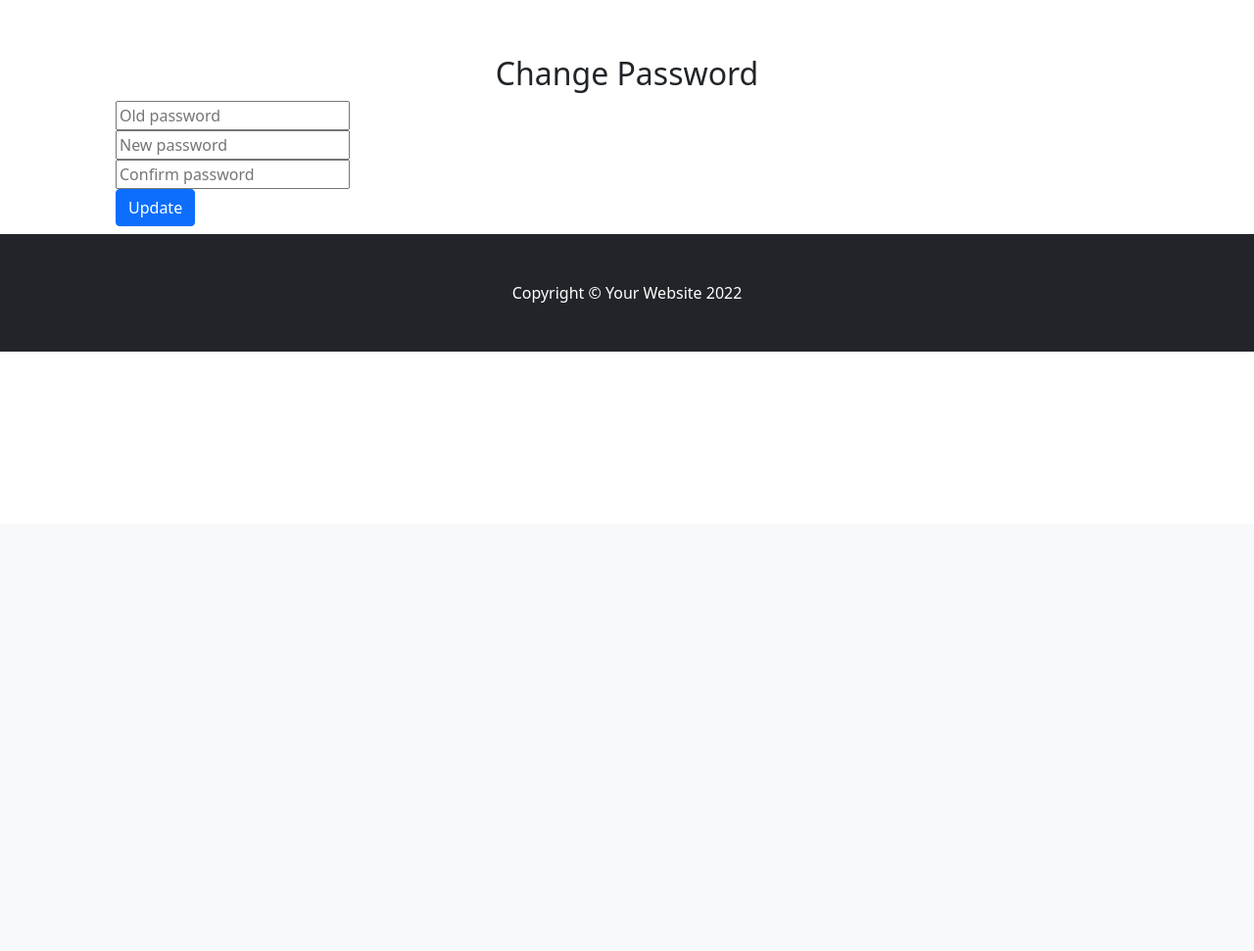
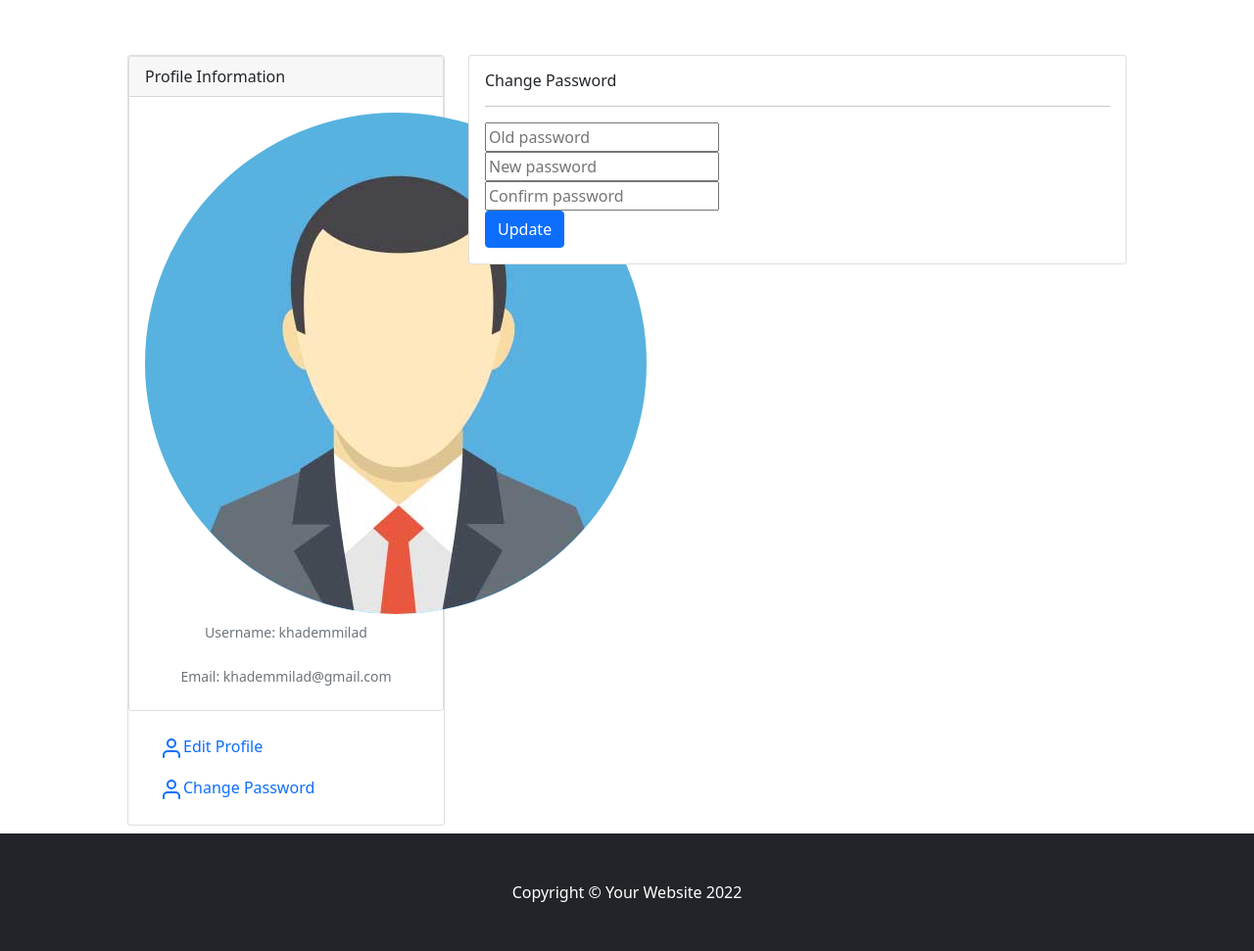
Before and after one commit to khademmilad/e-shop-django, a Django app: page /password_change/ in a window 1280 px wide. Shown: the part 265-1236 px from the top of the page at 98% size. Before the commit the page ends 624 px from the top, so only its background shows below. Run offline with Django 4.2, Linux system fonts and the light colour scheme; a user stored in the database is signed in; some libraries are stand-ins or nearby versions.

Commit message:
change reset_password part

```diff
--- /dev/null
+++ b/templates/account/base_profile.html
@@ -0,0 +1,43 @@
+{% extends 'base.html' %}
+
+{% block content %}
+<div class="container">
+    <div class="row gutters-sm">
+      <div class="col-md-4 d-none d-md-block">
+        <div class="card">
+            <div class="card mb-4 mb-xl-0">
+                <div class="card-header">Profile Information</div>
+                <div class="card-body text-center">
+                    <!-- Profile picture image-->
+                    <img class="img-account-profile rounded-circle mb-2" src="{{ user.profile_image.url }}" alt="">
+                    <div class="small font-italic text-muted mb-4">Username: {{ user }}</div>
+                    <div class="small font-italic text-muted mb-2">Email: {{ user.email }}</div>
+                </div>
+            </div>
+          <div class="card-body">
+            <nav class="nav flex-column nav-pills nav-gap-y-1">
+              <a href="{% url 'account:profile' user_id=user.id %}" data-toggle="tab" class="nav-item nav-link has-icon nav-link-faded">
+                <svg xmlns="http://www.w3.org/2000/svg" width="24" height="24" viewBox="0 0 24 24" fill="none" stroke="currentColor" stroke-width="2" stroke-linecap="round" stroke-linejoin="round" class="feather feather-user mr-2"><path d="M20 21v-2a4 4 0 0 0-4-4H8a4 4 0 0 0-4 4v2"></path><circle cx="12" cy="7" r="4"></circle></svg>Edit Profile
+              </a>
+              <a href="{% url 'password_change' %}" class="nav-item nav-link has-icon nav-link-faded"><svg xmlns="http://www.w3.org/2000/svg" width="24" height="24" viewBox="0 0 24 24" fill="none" stroke="currentColor" stroke-width="2" stroke-linecap="round" stroke-linejoin="round" class="feather feather-user mr-2"><path d="M20 21v-2a4 4 0 0 0-4-4H8a4 4 0 0 0-4 4v2"></path><circle cx="12" cy="7" r="4"></circle></svg>Change Password</a>
+
+            </nav>
+          </div>
+        </div>
+      </div>
+      <div class="col-md-8">
+        <div class="card">
+          <div class="card-body tab-content">
+            <div class="tab-pane active" id="profile">
+
+              {% block profile_content %}
+
+              {% endblock %}
+
+            </div>
+          </div>
+        </div>
+      </div>
+    </div>
+  </div>
+{% endblock %}
--- a/templates/account/login.html
+++ b/templates/account/login.html
@@ -15,7 +15,7 @@
             <button type="submit" class="btn btn-primary">Log in</button>
         </div>
         <div class="clearfix">
-            <a href="#" class="float-right">Forgot Password?</a>
+            <a href="{% url 'password_reset' %}" class="float-right">Forgot Password?</a>
         </div>
     </form>
     <p class="text-center"><a href="{% url 'account:register' %}">Create an Account</a></p>
--- a/templates/password_reset/password_change.html
+++ b/templates/password_reset/password_change.html
@@ -1,10 +1,11 @@
-{% extends 'base.html' %}
+{% extends 'account/base_profile.html' %}
 
-{% block content %}
-<div class="login-form">
+{% block profile_content %}
+<h6>Change Password</h6>
+<hr>
+<div class="style-form">
     <form method="post">
         {% csrf_token %}
-        <h2 class="text-center">Change Password</h2>
         <div class="form-group">
           <input name="old_password" placeholder="Old password" type="password" required="true">
         </div>
--- a/templates/password_reset/password_change_done.html
+++ b/templates/password_reset/password_change_done.html
@@ -1,6 +1,8 @@
-{% extends 'base.html' %}
+{% extends 'account/base_profile.html' %}
 
-{% block content %}
+{% block profile_content %}
+<h6>Change Password</h6>
+<hr>
 
 <div class="container">
 	<div class="d-flex flex-column mb-5">
--- a/templates/password_reset/password_reset_confirm.html
+++ b/templates/password_reset/password_reset_confirm.html
@@ -1,7 +1,7 @@
 {% extends 'base.html' %}
 
 {% block content %}
-<div class="login-form">
+<div class="style-form">
   {% if validlink%}
     <form method="post">
         {% csrf_token %}
--- a/templates/password_reset/password_reset_form.html
+++ b/templates/password_reset/password_reset_form.html
@@ -1,7 +1,7 @@
 {% extends 'base.html' %}
 
 {% block content %}
-<div class="login-form">
+<div class="style-form">
     <form method="post">
         {% csrf_token %}
         <h2 class="text-center">Reset Password</h2>
```
Also changed, not shown: templates/account/profile.html (+3 -39 lines), db.sqlite3.
